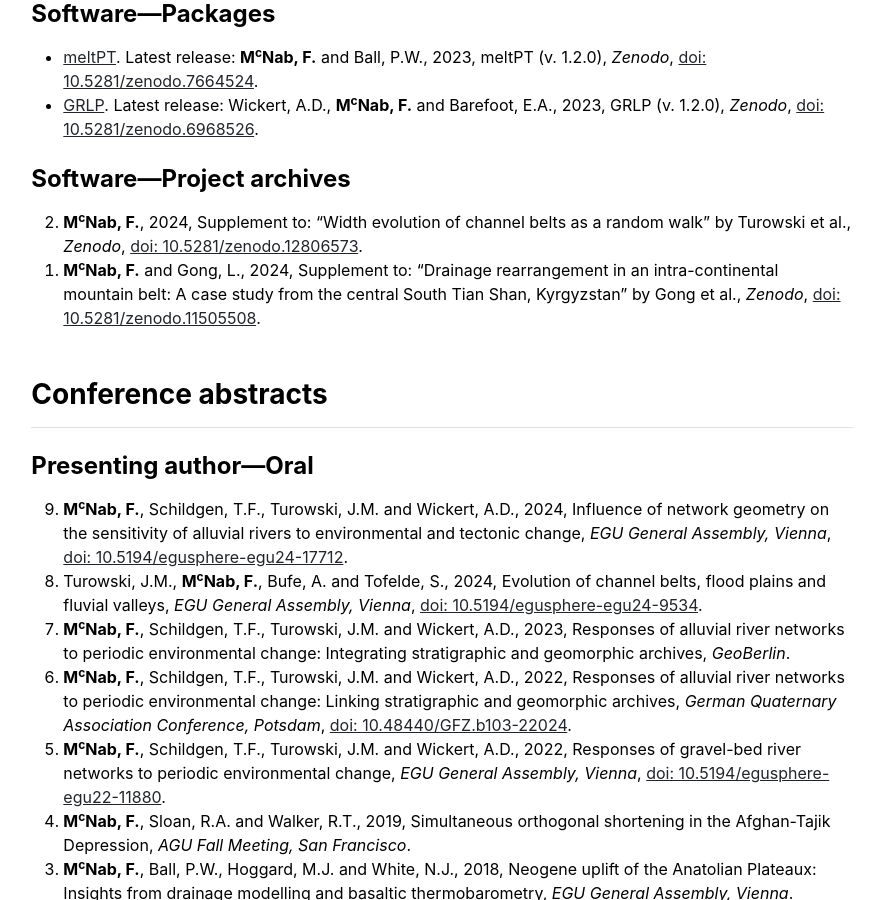
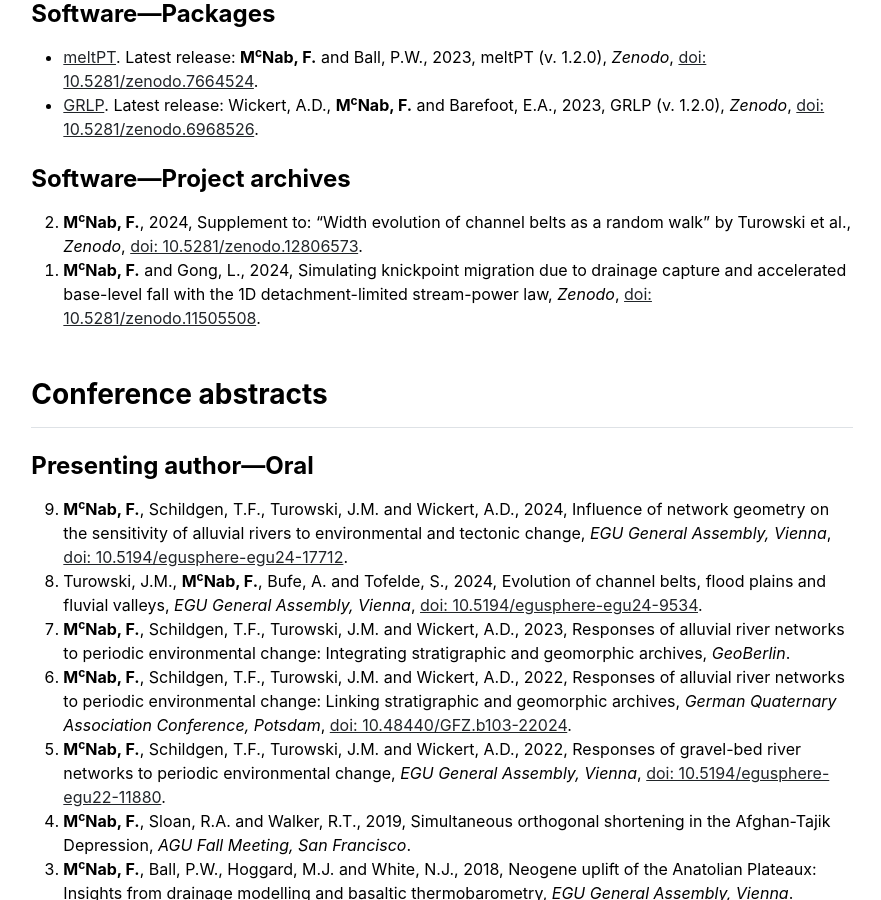
Before and after one commit to fmcnab/fmcnab.github.io, a Jekyll site: the page built from publications.md, in a window 1280 px wide and 900 px high, scrolled down 937 px. Shown: the whole window, without its empty margins (198-1079 px from the left). Built offline with Jekyll 4.4.1, drawn with Linux system fonts in a browser that asks for light colours.

Commit message:
Update publications.

```diff
--- a/_data/publications.yml
+++ b/_data/publications.yml
@@ -22,7 +22,7 @@ software:
 
 software_archives:
 - {names: '<b>M<sup>c</sup>Nab, F.</b>', year: '2024', title: 'Supplement to: &ldquo;Width evolution of channel belts as a random walk&rdquo; by Turowski et al.', publisher: 'Zenodo', doi: '10.5281/zenodo.12806573', url: 'https://zenodo.org/doi/10.5281/zenodo.12806573'}
-- {names: '<b>M<sup>c</sup>Nab, F.</b> and Gong, L.', year: '2024', title: 'Supplement to: &ldquo;Drainage rearrangement in an intra-continental mountain belt: A case study from the central South Tian Shan, Kyrgyzstan&rdquo; by Gong et al.', publisher: 'Zenodo', doi: '10.5281/zenodo.11505508', url: 'https://zenodo.org/doi/10.5281/zenodo.11505508'}
+- {names: '<b>M<sup>c</sup>Nab, F.</b> and Gong, L.', year: '2024', title: 'Simulating knickpoint migration due to drainage capture and accelerated base-level fall with the 1D detachment-limited stream-power law', publisher: 'Zenodo', doi: '10.5281/zenodo.11505508', url: 'https://zenodo.org/doi/10.5281/zenodo.11505508'}
 
 conference_oral:
 - {names: '<b>M<sup>c</sup>Nab, F.</b>, Schildgen, T.F., Turowski, J.M. and Wickert, A.D.', year: '2024', title: 'Influence of network geometry on the sensitivity of alluvial rivers to environmental and tectonic change', meeting: 'EGU General Assembly, Vienna', doi: '10.5194/egusphere-egu24-17712', url: 'https://doi.org/10.5194/egusphere-egu24-17712'}
```
